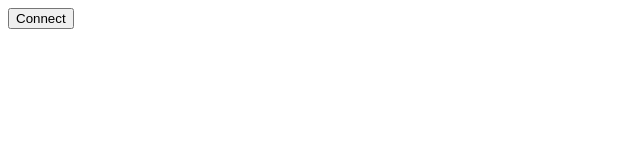
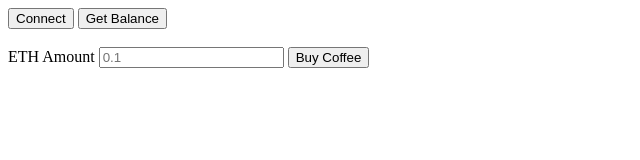
Before and after one commit to alwaysahad/Bcoffy, a plain HTML site: page index.html in a window 1280 px wide. Shown: the whole page, without its empty margins (0-640 px from the left). Drawn offline with Linux system fonts and the light colour scheme.

Commit message:
added buttons

```diff
--- a/index.html
+++ b/index.html
@@ -8,6 +8,12 @@
 <body>
 
     <button id="connectButton">Connect</button>
+    <button id="balanceButton">Get Balance</button>
+    <br>
+    <br>
+    <label for="ethAmount">ETH Amount</label>
+    <input type="number" id="ethAmount" placeholder="0.1">
+    <button type="button" id="fundButton">Buy Coffee</button>
 
 </body>
 
```
